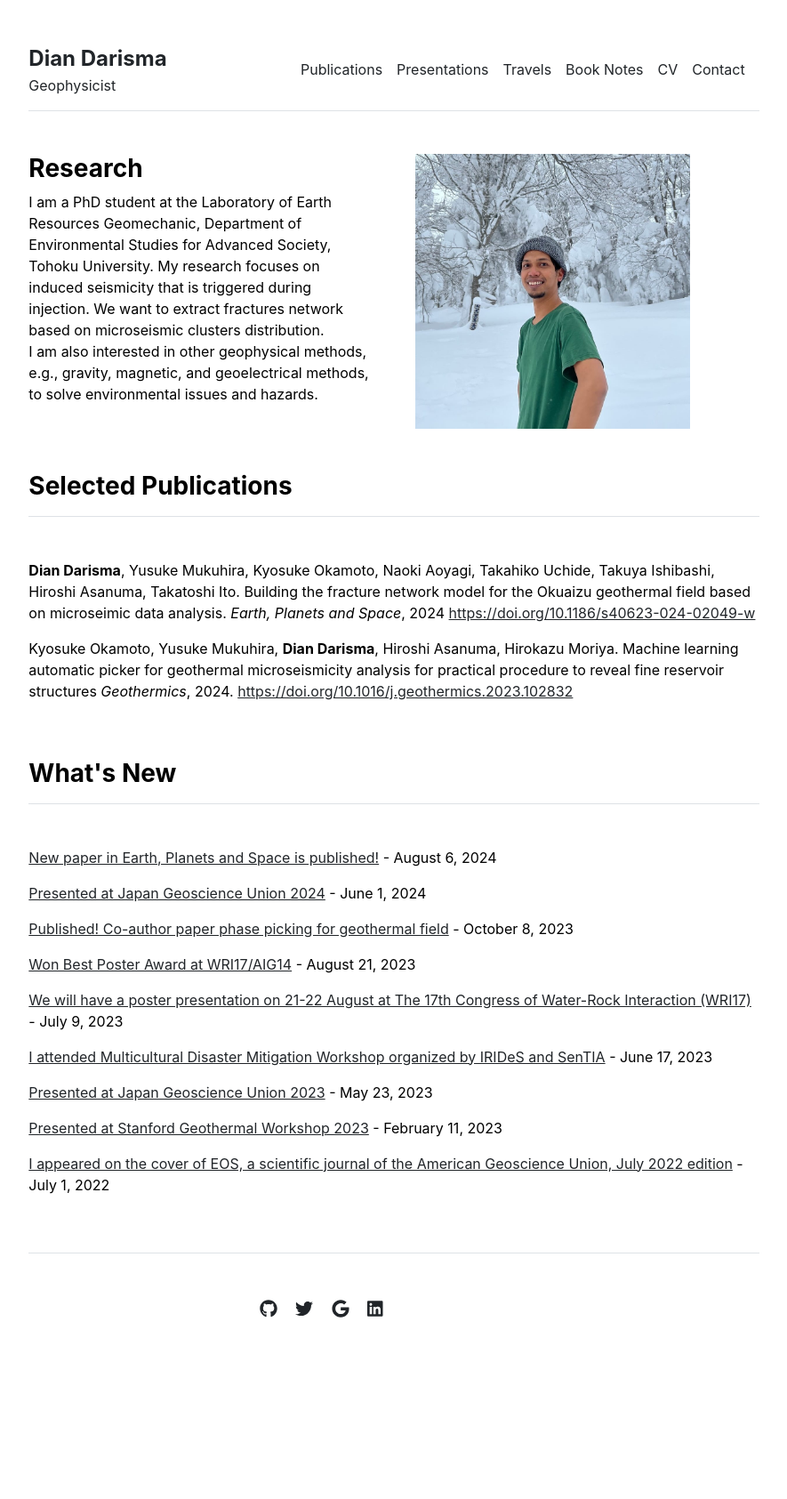
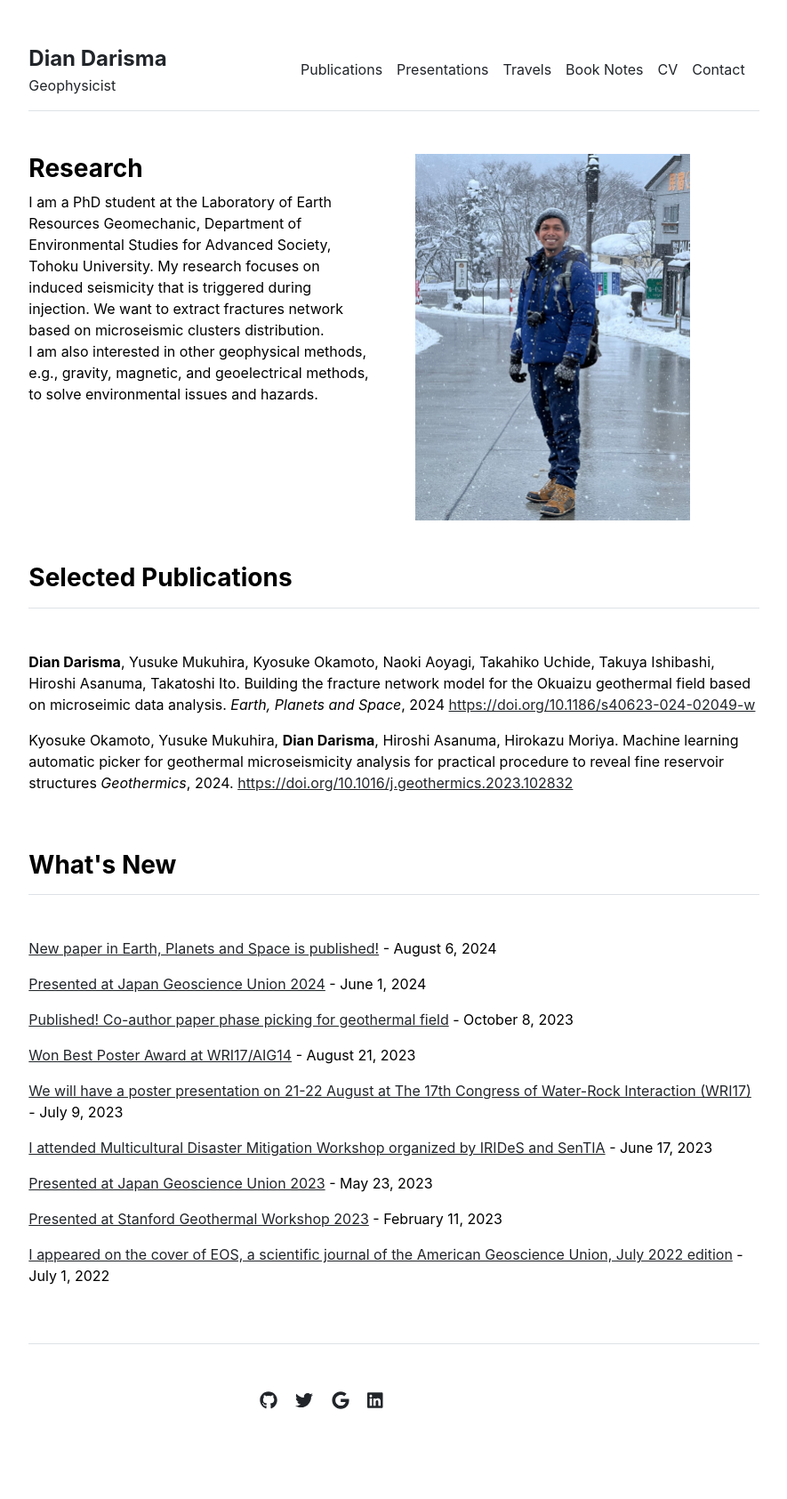
Before and after one commit to diandarisma/diandarisma.github.io, a Jekyll site: the page built from index.md, in a window 1280 px wide. Shown: the whole page at 89% size, without its empty margins (197-1082 px from the left). Built offline with Jekyll 4.4.1, drawn with Linux system fonts in a browser that asks for light colours; before the commit the page ends 1583 px from its top, so only the background shows below that.

Commit message:
Update home.html

```diff
--- a/_layouts/home.html
+++ b/_layouts/home.html
@@ -8,7 +8,7 @@
     {{ content }}
   </div>
   <div class="col-md-6">
-    <img src="{{ site.github.url }}/assets/img/contact2.jpeg" alt="Home" width="80%">
+    <img src="{{ site.github.url }}/assets/img/dd-web1.jpg" alt="Home" width="80%">
   </div>
 </div>
 
```
